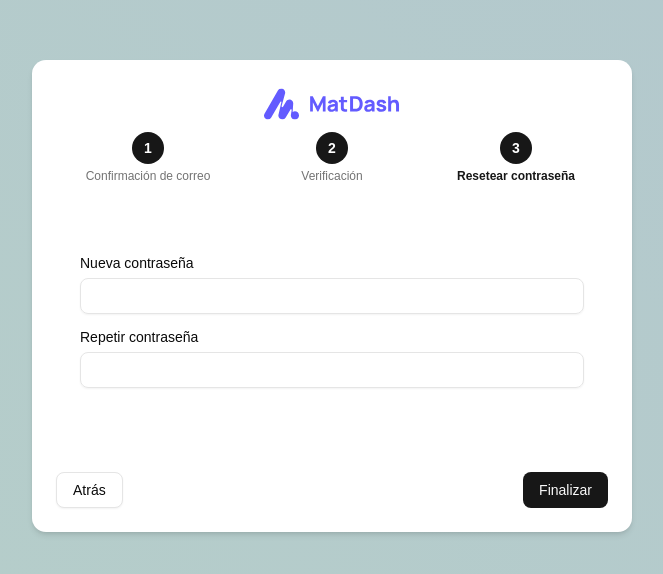
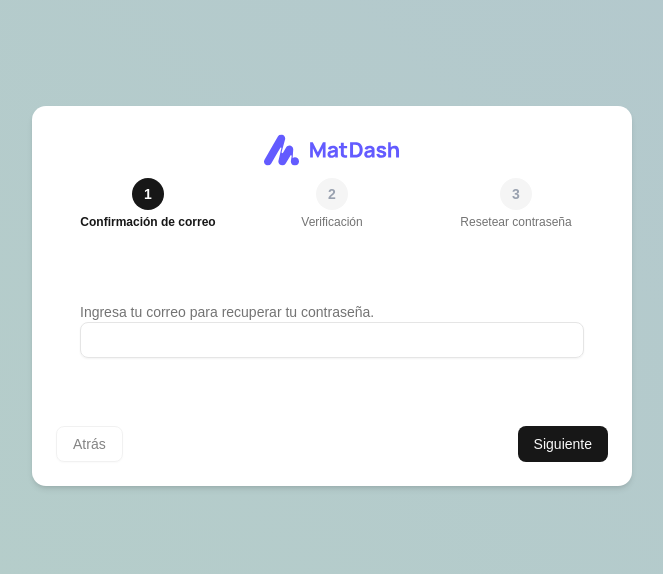
Before and after one commit to guillercv123/sales-view, a React (Vite) app: page /resetPassword in a window 1280 px wide. Shown: the part 104-678 px from the top of the page, without its empty margins (308-971 px from the left). Built offline with nearby package versions, Linux system fonts and the light colour scheme.

Commit message:
Reseteo de contraseña init 0

```diff
--- a/src/components/organisms/ResetPasswordForm.tsx
+++ b/src/components/organisms/ResetPasswordForm.tsx
@@ -12,7 +12,7 @@ import {useNavigate} from "react-router-dom";
 const steps = ["Confirmación de correo", "Verificación", "Resetear contraseña"];
 
 const ResetPasswordForm = () => {
-    const [currentStep, setCurrentStep] = useState(2);
+    const [currentStep, setCurrentStep] = useState(0);
     const navigate = useNavigate();
     const [email, setEmail] = useState("");
     const [code, setCode]= useState("");
```
